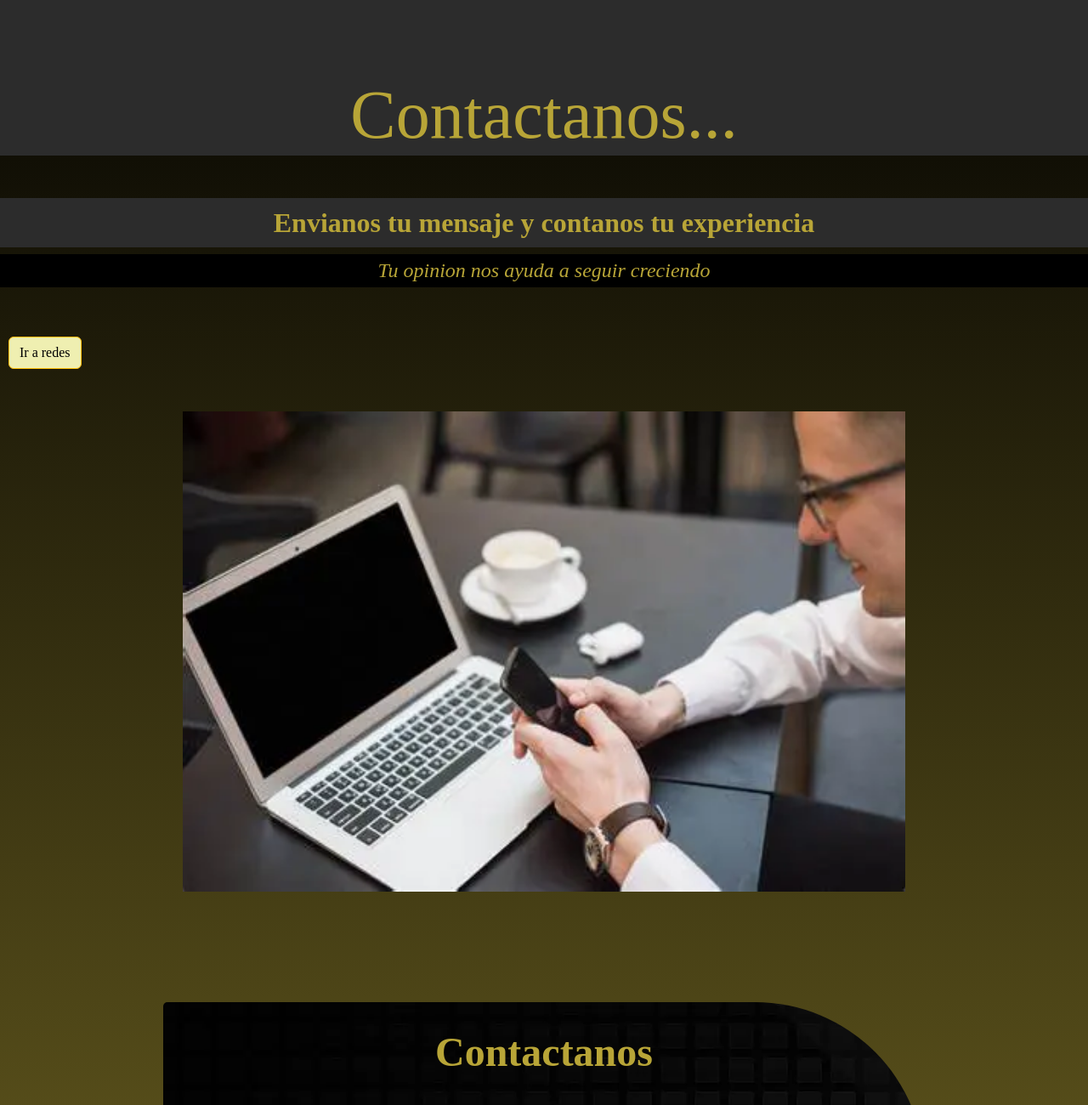
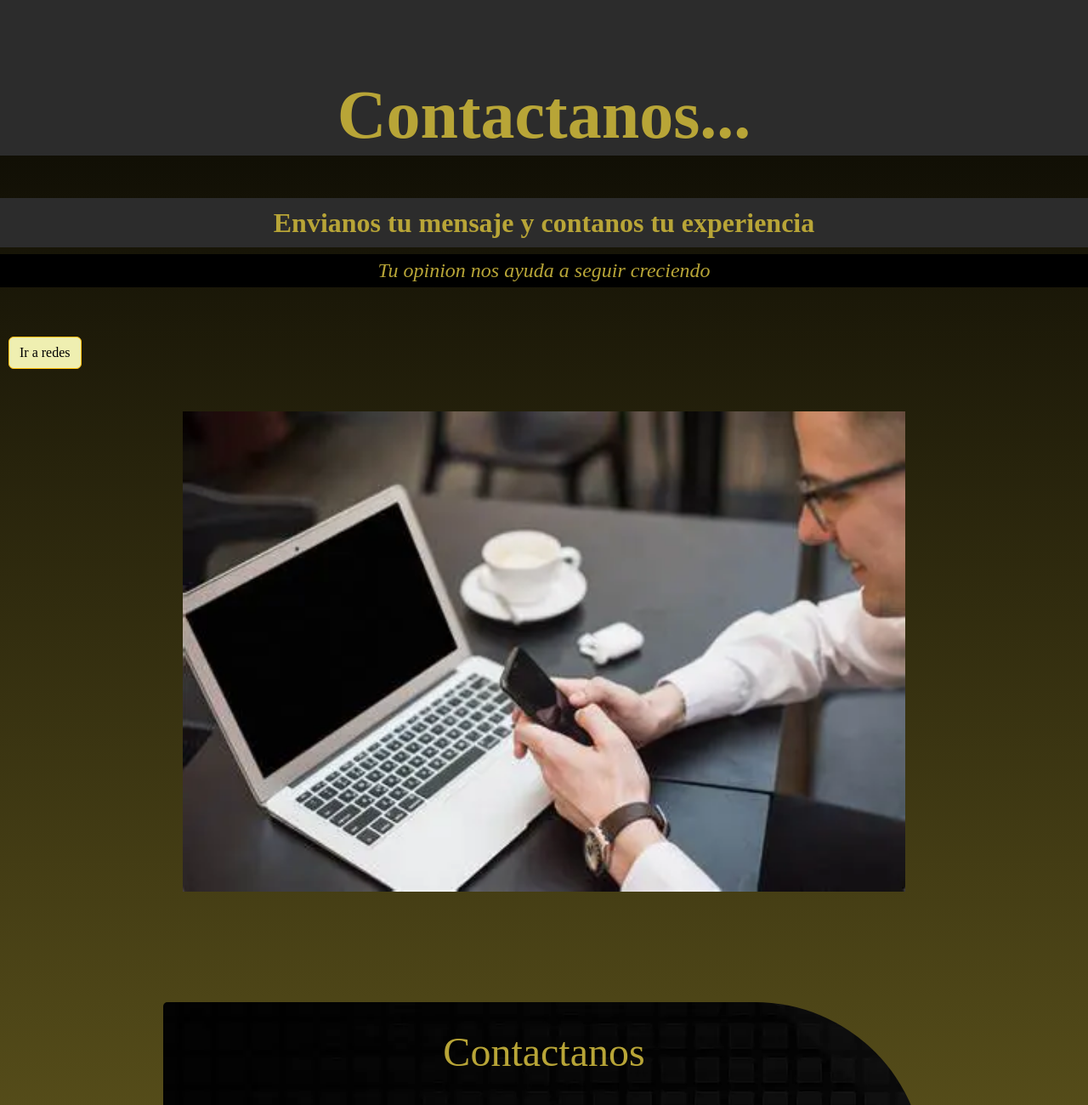
Before and after one commit to Nicolas-Lemus/PreEntrega2-Lemus, a website: page peges/contacto.html in a window 1280 px wide. Shown: the part 93-1393 px from the top of the page at 85% size. Drawn offline with nearby package versions, Linux system fonts and the light colour scheme; a web font is replaced by a local one.

Commit message:
cambios en html informacion etiquetas strong

```diff
--- a/peges/contacto.html
+++ b/peges/contacto.html
@@ -46,14 +46,14 @@
     </header>
     <main>
         <section class="contactanos" id="inicio">
-            <h1 class="contactanos__title wow animate__animated animate__zoomIn degradado">Contactanos...</h1>
+            <h1 class="contactanos__title wow animate__animated animate__zoomIn degradado"><strong>Contactanos...</strong></h1>
             <h2><strong> Envianos tu mensaje y contanos tu experiencia</strong></h2>
             <h3><em> Tu opinion nos ayuda a seguir creciendo</em></h3>
             <button type="button" class="btn btn-warning button__arriba"><a href="#footer">Ir a redes</a></button>
             <img src="../multimedia/Imagenes/OIP.webp" alt="imagen de contacto" title="Envianos tu mensaje">
         </section>
         <section class="formulario">
-            <h2 id="formulario__h2" class="wow animate__animated animate__bounceInRight"> <strong>Contactanos</strong></h2>
+            <h2 id="formulario__h2" class="wow animate__animated animate__bounceInRight">Contactanos</h2>
                 <form action="">
                     <div class="formulario__nombre wow animate__animated animate__fadeInLeft ">
                         <label for="nombre">Nombre</label>
```
Also changed, not shown: peges/informacion.html (+2 -2 lines), peges/palmares.html (+2 -2 lines).
